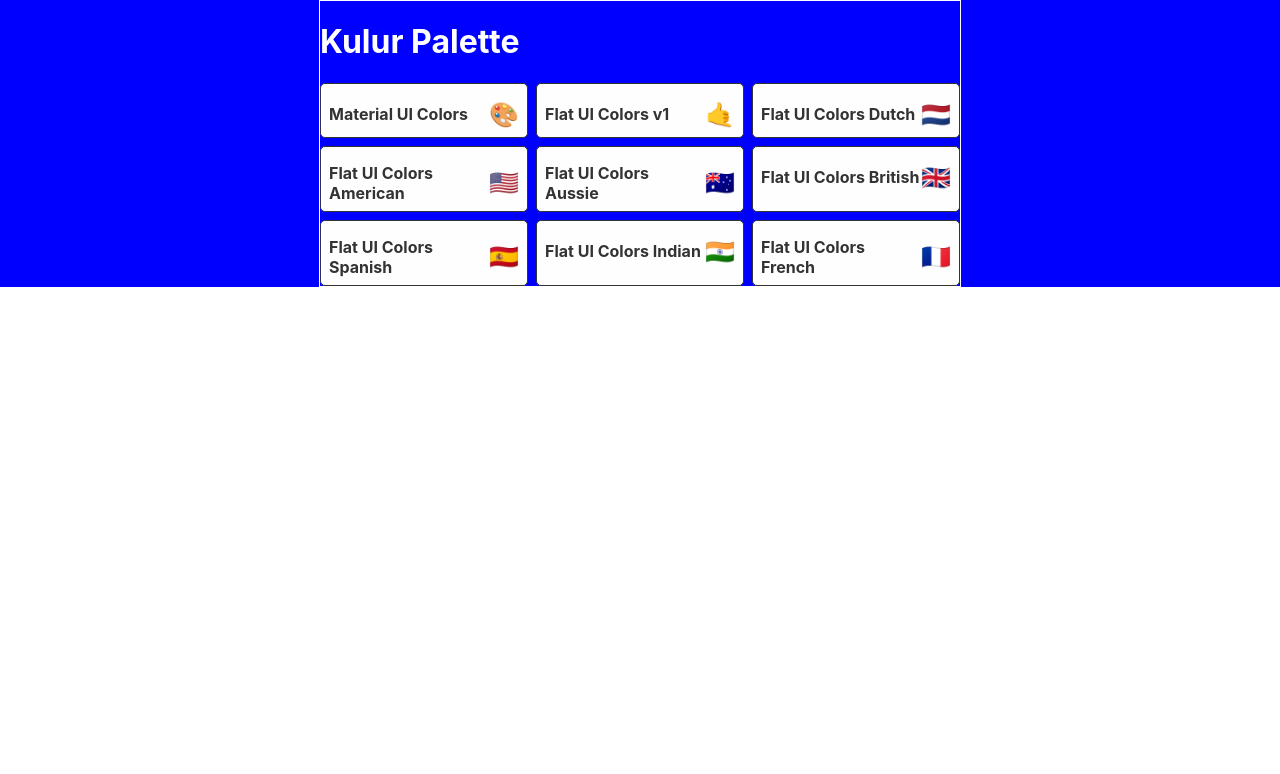
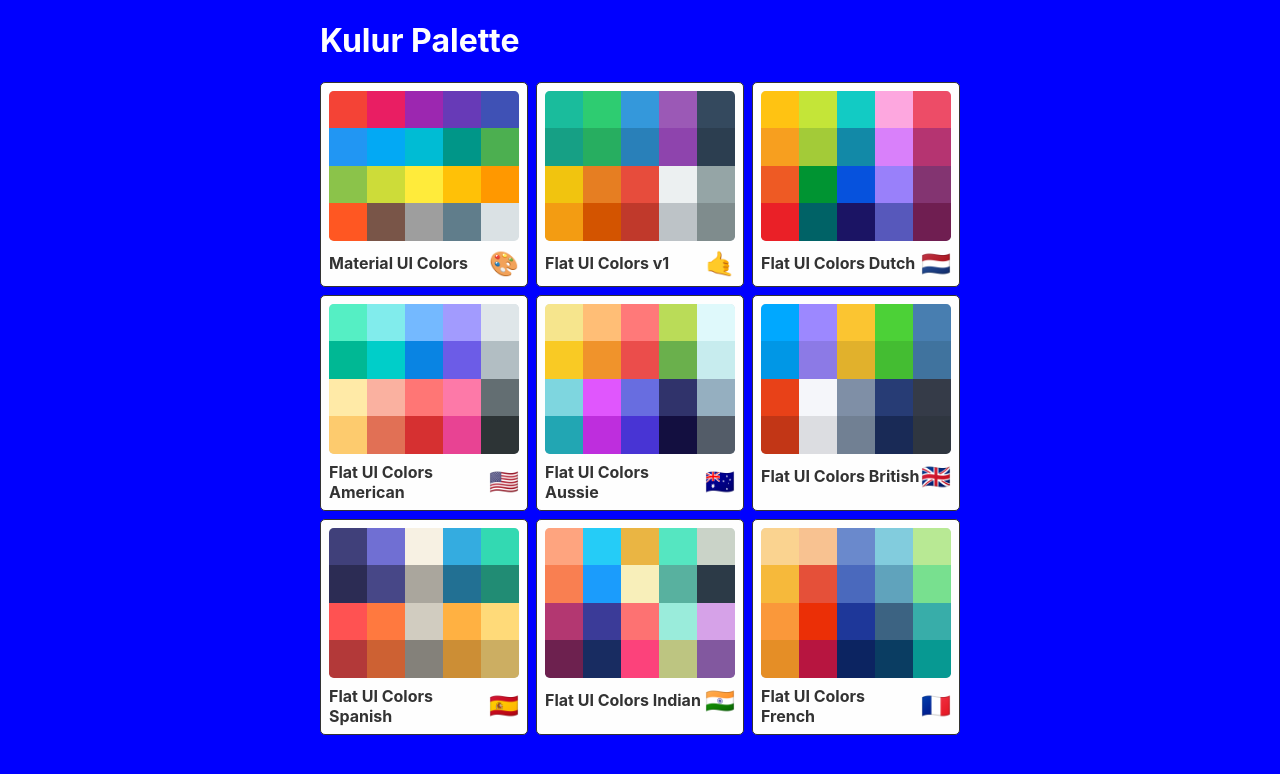
Before and after one commit to Moonbladez/colors, a React (Create React App) app: page / in a window 1280 px wide. Shown: the top 774 px of the page. Built offline with nearby package versions, Linux system fonts and the light colour scheme.

Commit message:
finished styling the mini palettes

```diff
--- a/src/MiniPalette/MiniPalette.jsx
+++ b/src/MiniPalette/MiniPalette.jsx
@@ -3,11 +3,16 @@
 import styled from "styled-components";
 
 export const MiniPalette = (props) => {
-	const { paletteName, emoji } = props;
-	console.log(props);
+	const { paletteName, emoji, colors } = props;
+	const miniColorBoxes = colors.map((color) => (
+		<MiniColor
+			style={{ backgroundColor: color.color }}
+			key={color.paletteName}
+		></MiniColor>
+	));
 	return (
 		<Wrapper>
-			<div></div>
+			<Colors>{miniColorBoxes}</Colors>
 			<Title>
 				{paletteName}
 				<span>{emoji}</span>
@@ -29,6 +34,23 @@
 	}
 `;
 
+const Colors = styled.div`
+	background-color: #dae1e4;
+	height: 150px;
+	width: 100%;
+	border-radius: 0.3rem;
+	overflow: hidden;
+`;
+
+const MiniColor = styled.div`
+	height: 25%;
+	width: 20%;
+	display: inline-block;
+	margin: 0 auto;
+	position: relative;
+	margin-bottom: -4px;
+`;
+
 const Title = styled.h5`
 	display: flex;
 	justify-content: space-between;
--- a/src/PaletteList/PaletteList.jsx
+++ b/src/PaletteList/PaletteList.jsx
@@ -26,7 +26,7 @@
 
 const Wrapper = styled.main`
 	background-color: blue;
-	height: 100%;
+	height: 100vh;
 	display: flex;
 	align-items: flex-start;
 	justify-content: center;
@@ -38,7 +38,6 @@
 	align-items: flex-start;
 	flex-direction: column;
 	flex-wrap: wrap;
-	border: 1px solid white;
 `;
 
 const Header = styled.header`
```
